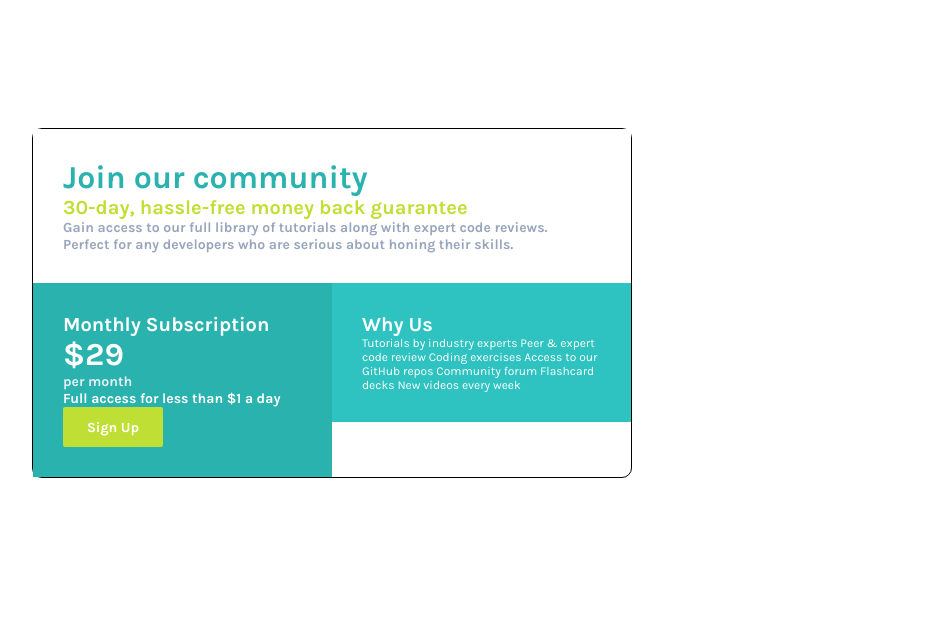
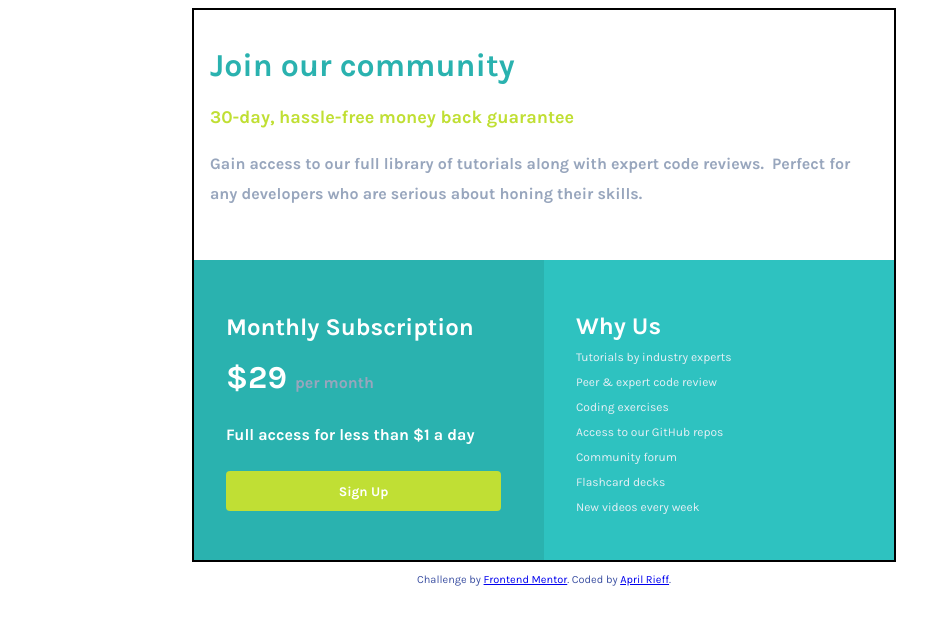
Before and after one commit to aprilrieff/web-lang-sass, a website: page assignment1files/index.html in a window 1280 px wide. Shown: the whole page, without its empty margins (96-1023 px from the left). Drawn offline with Linux system fonts and the light colour scheme.

Commit message:
Assignment 1 Web Lang

```diff
--- a/assignment1files/index.html
+++ b/assignment1files/index.html
@@ -12,53 +12,37 @@
 
   <title>Frontend Mentor | Single Price Grid Component</title>
 
-  <!-- Feel free to remove these styles or customise in your own stylesheet 👍 -->
-  <style>
-    .attribution { font-size: 11px; text-align: center; }
-    .attribution a { color: hsl(228, 45%, 44%); }
-  </style>
 </head>
-<body>
-<div class="flex-container">
-  <div id="div1">
+<div class="container">
+  <div id="join">
     <h1>Join our community</h1>
-
     <h2 style="color: hsl(71, 73%, 54%);">30-day, hassle-free money back guarantee</h2>
-
     <h4 style="color:hsl(218, 22%, 67%);">Gain access to our full library of tutorials along with expert code reviews.&nbsp;
     Perfect for any developers who are serious about honing their skills.</h4>
   </div>
-  <div id="bottom">
-  <div id="div2">
+  <div id="monthly">
   <h2>Monthly Subscription</h2>
-
-<h1 style="color:white;" style="text-wrap: none;">&dollar;29</h1>
-    <h4 style="color: hsl(204, 43%, 93%);">per month</h4>
-
+    <h1 style="color:white;" style="text-wrap: none;">&dollar;29
+    <span>per month</span></h1>
     <h4>Full access for less than &dollar;1 a day</h4>
-
-    <button><h4>Sign Up</h4></button>
-
+    <button>Sign Up</button>
   </div>
-  <div id="div3">
-
+  <div id="why">
     <h2>Why Us</h2>
-
-  <p>Tutorials by industry experts
-  Peer &amp; expert code review
-  Coding exercises
-  Access to our GitHub repos
-  Community forum
-  Flashcard decks
+    <p>Tutorials by industry experts <br>
+      Peer &amp; expert code review <br>
+      Coding exercises <br>
+      Access to our GitHub repos <br>
+      Community forum <br>
+      Flashcard decks <br>
       New videos every week</p>
   </div>
 </div>
-</div>
-  <!--<footer>
+</body>
+<footer>
   <p class="attribution">
     Challenge by <a href="https://www.frontendmentor.io?ref=challenge" target="_blank">Frontend Mentor</a>.
-      Coded by <a href="#">Your Name Here</a>.
+    Coded by <a href="#">April Rieff</a>.
   </p>
-  </footer>-->
-</body>
+</footer>
 </html>
--- a/assignment1files/styles.css
+++ b/assignment1files/styles.css
@@ -1,66 +1,96 @@
-@media (max-width: 375px){
+/*@media (max-width: 375px){
     .flex-container{
         flex-direction: column;
     }
+}*/
+
+.attribution {
+    font-size: 11px; text-align: center;
+    color: hsl(228, 45%, 44%);
 }
 
-*{
-    margin:0;
-    padding:0;
-    box-sizing: border-box;
+.container {
+    width: 375px;
+    height: 850px;
+    border: 2px solid black;
+    margin: 0 auto;
 }
 
 body {
-    margin: 10%;
+    /*margin: 10%;*/
+    font-family: Karla, sans serif;
+    font-size: 16px;
 }
 
-.flex-container{
-    display: flex;
-    width: 600px;
-    flex-direction: column;
-    border: 1px solid black;
-    border-radius: 10px;
+#join{
+    text-align: left;
+    padding: 1rem;
+    margin: 5px 5px;
+    background-color: #FFF;
 }
 
-#div1{
-    padding: 30px;
-    background-color: #FFF;
-
+#join h1 {
+    color: hsl(179, 62%, 43%);
 }
 
-#bottom.div{
-    flex-direction: row;
+#join h2{
+    font-size: 18px;
 }
 
-#div2{
-    width: 50%;
-    padding: 30px;
-    float: left;
-    background-color: hsl(179, 62%, 43%);
+#join h4{
+    line-height: 30px;
 }
 
-#div3{
-    background-color: hsl(179, 62%, 47%);
-    width: 50%;
-    padding: 30px;
-    float: right;
+#monthly{
+    background-color: hsl(179, 62%, 43%);
+    padding: 2rem;
+    margin: 0 0 0px;
+    float: left;
+    line-height: 20px;
 }
 
-h1{
-    color: hsl(179, 62%, 43%);
-    font-family: 'Karla', sans-serif;
+#monthly h2{
+    color: #FFF;
 }
 
-h2{
-    color: white;
-    font-family: 'Karla', sans-serif;
-    font-size: 20px;
+#monthly span{
+    font-size: 16px;
+    color: hsl(218, 22%, 67%);
 }
 
-h4{
+#monthly h4{
+    color: white;
+}
+
+#monthly button{
+    width: 311px;
+    background-color: hsl(71, 73%, 54%);
     font-family: 'Karla', sans-serif;
+    border: none;
+    border-radius: 4px;
+    height:40px;
+    text-align: center;
+    padding: 10px;
     color: #FFFFFF;
-    font-size: 14px;
+    font-weight: bold;
+}
+
+#why{
+    background-color: hsl(179, 62%, 47%);
+    padding: 2rem;
+    margin: 0px;
+    float: left;
+    width: 311px;
+}
+
+#why h2{
+    color: #FFFFFF;
+    height: 13px;
+}
+
+#why p{
+    line-height: 20px;
+    color: hsl(204, 43%, 93%);
 }
 
 p{
@@ -69,13 +99,41 @@ p{
     color: #FFFFFF;
 }
 
-button{
-    background-color: hsl(71, 73%, 54%);
-    font-family: 'Karla', sans-serif;
-    border: none;
-    border-radius: 2px;
-    width: 100px;
-    height:40px;
-    text-align: center;
-    padding: 10px;
+@media (min-width: 900px){
+    .container{
+        display: grid;
+        grid-template-columns: 350px 350px;
+        grid-template-rows: 250px 300px;
+        width:700px;
+        height: 550px;
+    }
+    #join{
+        grid-column-start: 1;
+        grid-column-end: 3;
+        grid-row-start: 1;
+        grid-row-end: 2;
+        width: 650px;
+        margin: 0px 0px;
+    }
+
+    #monthly{
+        grid-column-start: 1;
+        grid-column-end: 2;
+        grid-row-start: 2;
+        grid-row-end: 3;
+        line-height: 30px;
+    }
+    #monthly button {
+        width: 275px;
+    }
+    #why{
+        grid-column-start: 2;
+        grid-column-end: 3;
+        grid-row-start: 2;
+        grid-row-end: 3;
+        width: 286px;
+    }
+    #why p{
+        line-height: 25px;
+    }
 }
```
Lines whose indentation alone changed are shown as unchanged.
